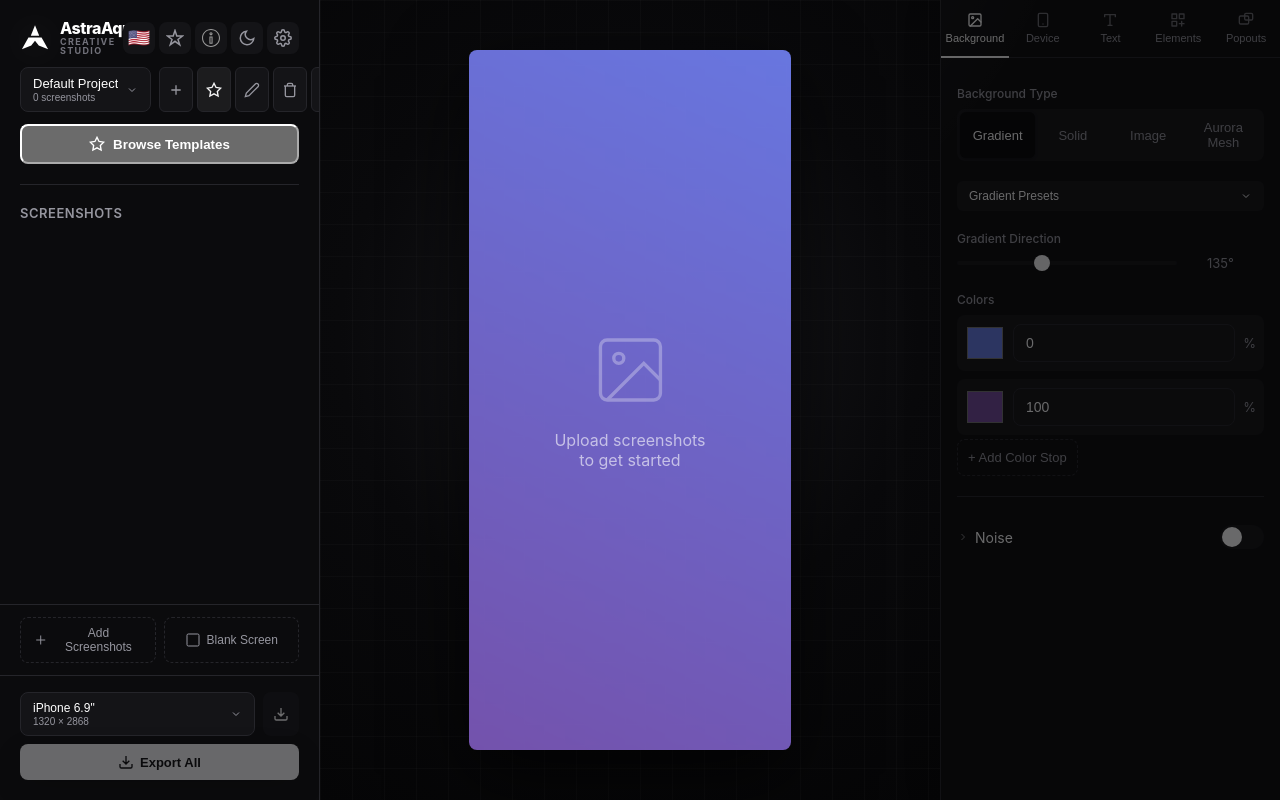
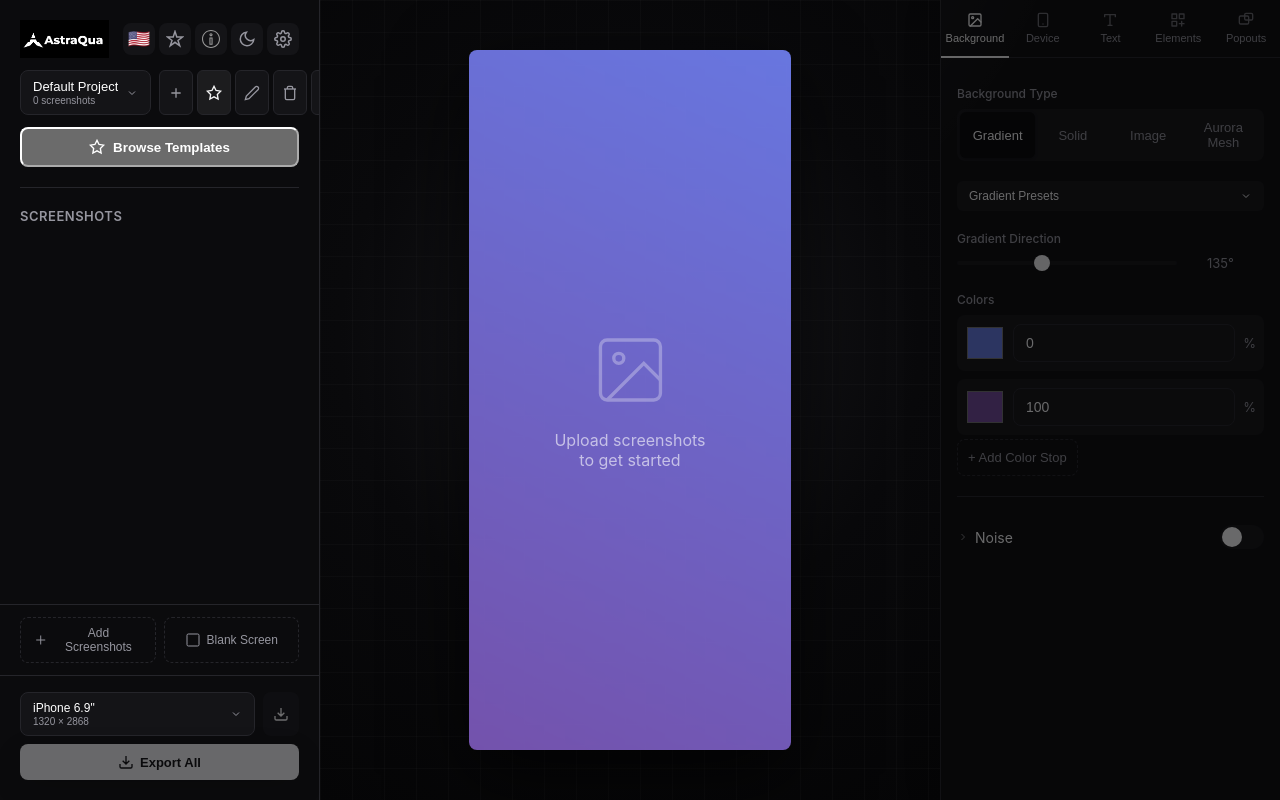
Before and after one commit to AstraLoay/AuraMock-3D, a website: page index.html in a window 1280 px wide. Drawn offline with nearby package versions, Linux system fonts and the light colour scheme.

Commit message:
logo fix

```diff
--- a/index.html
+++ b/index.html
@@ -77,14 +77,7 @@
             <div class="sidebar-content">
                 <div class="sidebar-header">
                     <div class="brand-lockup" aria-label="AstraAqua Studio">
-                        <svg class="brand-mark" viewBox="0 0 64 64" aria-hidden="true">
-                            <path d="M32 5 41 27H23L32 5Z"/>
-                            <path d="M18 31h28l14 25-20-8-8-10-8 10-20 8 14-25Z"/>
-                        </svg>
-                        <div class="brand-copy">
-                            <strong>AstraAqua</strong>
-                            <span>Creative Studio</span>
-                        </div>
+                        <img class="brand-logo" src="img/astraaqua-logo-black.png" alt="AstraAqua">
                     </div>
                     <div class="sidebar-header-buttons">
                         <div class="language-picker" id="language-picker">
--- a/styles.css
+++ b/styles.css
@@ -3616,37 +3616,17 @@ input[type="range"]::-webkit-slider-thumb {
 .brand-lockup {
     display: flex;
     align-items: center;
-    gap: 10px;
     min-width: 0;
-}
-
-.brand-mark {
-    width: 30px;
-    height: 30px;
-    fill: #fff;
-    filter: drop-shadow(0 0 18px rgba(255,255,255,.16));
-    flex: 0 0 auto;
-}
-
-.brand-copy {
-    display: grid;
-    gap: 1px;
-    line-height: 1;
-}
-
-.brand-copy strong {
-    color: #fff;
-    font-size: 16px;
-    font-weight: 780;
-    letter-spacing: -.45px;
-}
-
-.brand-copy span {
-    color: #72727b;
-    font-size: 9px;
-    font-weight: 700;
-    letter-spacing: 1.35px;
-    text-transform: uppercase;
+    width: 142px;
+    height: 38px;
+}
+
+.brand-logo {
+    display: block;
+    width: 100%;
+    height: 100%;
+    object-fit: contain;
+    object-position: left center;
 }
 
 .canvas-area {
```
Also changed, not shown: img/astraaqua-logo-black.png (added).
